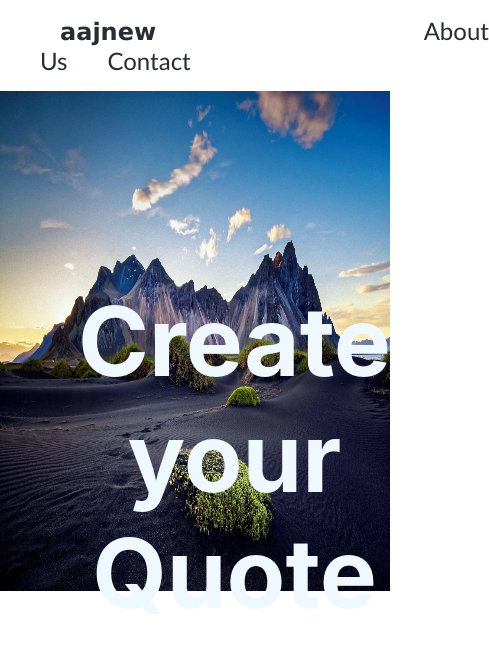
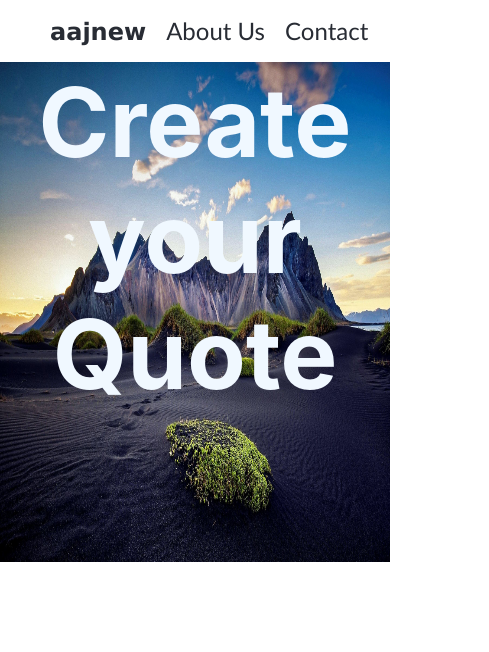
Before and after one commit to ashokmlr/aajnew, a React (Create React App) app: page / in a window 390 px wide. Shown: the top 652 px of the page, 489 px wide, since content can reach past the window. Built offline with nearby package versions, Linux system fonts and the light colour scheme.

Commit message:
code changes for responsive

```diff
--- a/src/headerImage/headerIm.css
+++ b/src/headerImage/headerIm.css
@@ -1,11 +1,11 @@
 .hdim {
-    position: relative;
+    margin: auto;
+    text-align: center;
 }
 
 .hdim h1 {
     color: aliceblue;
     font-weight: bold;
-    text-align: center;
     font-size: 6em;
     position: absolute;
     top: 35%;
@@ -14,17 +14,24 @@
 
 li {
     display: inline;
-    padding: 20px;
+    padding: 10px;
     font-size: 1.5em;
     color: #282c34;
     font-family: 'Gill Sans', 'Gill Sans MT', Calibri, 'Trebuchet MS', sans-serif;
 }
 
 #abt {
-    margin-left: 65%;
+    /* margin-left: 65%; */
 }
 
 #ttl {
     font-family: Verdana, Geneva, Tahoma, sans-serif;
     font-weight: bolder;
 }
+
+@media screen and (width<960px) {
+    .hdim h1 {
+        left: 0;
+        top: 0;
+    }
+}
--- a/src/headerImage/headerImage.js
+++ b/src/headerImage/headerImage.js
@@ -5,12 +5,14 @@ import "./headerIm.css"
 export const HeaderImage = () => {
     return(
         <>
-         <div className="hdim">
+        <div>
             <ul>
                 <li id="ttl">aajnew</li>
                 <li id="abt">About Us</li>
                 <li>Contact</li>
             </ul>
+        </div>
+         <div className="hdim">
             <img src={hImage} alt = "text" width="100%" height = "500px" />
             <h1>Create your Quote</h1>
          </div>
```
Also changed, not shown: 7 other files (tests, documents, lock files or other folders).
